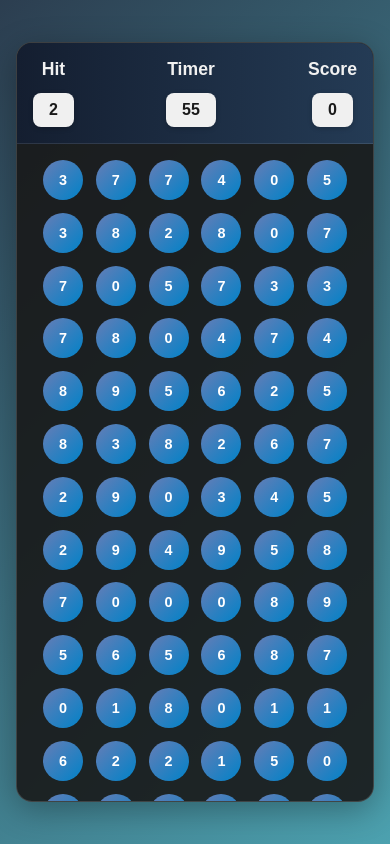
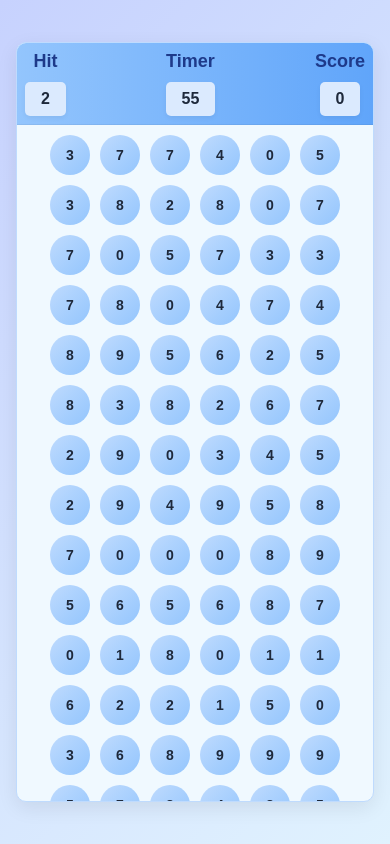
Before and after one commit to SyedaBismaa/PopFizz, a plain HTML site: page index.html in a window 390 px wide. Drawn offline with Linux system fonts and the light colour scheme.

Commit message:
Completed

```diff
--- a/index.html
+++ b/index.html
@@ -5,10 +5,10 @@
 <head>
     <meta charset="UTF-8">
     <meta name="viewport" content="width=device-width, initial-scale=1.0">
-    <title>Bubble-Game</title>
+    <title>PopFizz</title>
     <link rel="stylesheet" href="style.css">
     <link rel="shortcut icon"
-        href="https://img.freepik.com/free-vector/clear-bubble-element-vector-navy-background_53876-118551.jpg?size=626&ext=jpg&ga=GA1.1.1658366115.1707565292&semt=sph"
+        href="./fav-icon-img.jpeg"
         type="img">
 </head>
 
--- a/style.css
+++ b/style.css
@@ -8,7 +8,6 @@
 html, body {
     height: 100%;
     width: 100%;
-    font-size: 16px;
 }
 
 #main {
@@ -17,85 +16,85 @@ html, body {
     align-items: center;
     height: 100%;
     width: 100%;
-    background: linear-gradient(135deg, #2c3e50, #4ca1af); /* Elegant dark teal blend */
+    background: linear-gradient(135deg, #c7d2fe, #e0f2fe); /* Soft light blue to very light blue */
 }
 
 #panel {
     width: 80%;
     height: 80%;
-    border-radius: 1rem;
+    border-radius: 10px;
     overflow: hidden;
-    background-color: rgba(25, 25, 25, 0.9);
-    border: 0.1rem solid rgba(200, 200, 200, 0.2);
-    box-shadow: 0 0.5rem 2rem rgba(0, 0, 0, 0.3);
+    background-color: #f0f9ff; /* Very soft bluish-white */
+    border: 1px solid #bfdbfe;
+    box-shadow: 0px 6px 20px rgba(0, 0, 0, 0.08);
 }
 
 #ptop {
-    height: 5rem;
+    height: 80px;
     width: 100%;
     display: flex;
     justify-content: space-between;
     align-items: center;
-    padding: 0 15%;
-    color: #f1f1f1;
-    background: linear-gradient(to right, #141e30, #243b55); /* Steel-blue gradient */
-    border-bottom: 0.1rem solid rgba(255, 255, 255, 0.1);
+    padding: 0 20%;
+    color: #1e3a8a;
+    background: linear-gradient(to right, #93c5fd, #60a5fa); /* Mid to darker blue gradient */
+    border-bottom: 1px solid rgba(0, 0, 0, 0.05);
 }
 
 .elem {
     display: flex;
     align-items: center;
-    gap: 0.8rem;
+    gap: 10px;
 }
 
 .elem h2 {
-    font-size: 1.4rem;
+    font-size: 22px;
     font-weight: 600;
 }
 
 .box {
-    padding: 0.6rem 1.4rem;
-    background-color: #f0f0f0;
-    color: #1a1a1a;
+    padding: 10px 20px;
+    background-color: #dbeafe;
+    color: #1e293b;
     font-weight: 600;
-    font-size: 1.2rem;
-    border-radius: 0.5rem;
-    box-shadow: 0 0.1rem 0.3rem rgba(0, 0, 0, 0.2);
+    font-size: 20px;
+    border-radius: 5px;
+    box-shadow: 0 2px 5px rgba(0, 0, 0, 0.05);
 }
 
 #pbtm {
-    border-radius: 0.5rem;
+    border-radius: 5px;
     display: flex;
     justify-content: center;
     align-items: center;
     flex-wrap: wrap;
-    gap: 1rem;
-    padding: 1.5rem;
+    gap: 15px;
+    padding: 20px;
     width: 100%;
-    height: calc(100% - 5rem);
+    height: calc(100% - 80px);
 }
 
 .bubble {
     display: flex;
     align-items: center;
     justify-content: center;
-    height: 3rem;
-    width: 3rem;
-    font-size: 1rem;
-    color: #ffffff;
-    background: linear-gradient(135deg, #667db6, #0082c8); /* Subtle purple-blue */
+    height: 45px;
+    width: 45px;
+    color: #1e293b;
+    background: linear-gradient(135deg, #bfdbfe, #93c5fd); /* Light Blue bubble */
     border-radius: 50%;
     font-weight: 600;
     transition: background 0.3s ease, transform 0.2s ease;
 }
 
 .bubble:hover {
-    background: linear-gradient(135deg, #0082c8, #667db6); /* Reverse for hover effect */
+    background: linear-gradient(135deg, #3b82f6, #2563eb); /* Vibrant blue on hover */
+    color: #ffffff;
     cursor: pointer;
-    transform: scale(1.15);
+    transform: scale(1.1);
 }
 
-/* 🌐 MEDIA QUERY for Responsiveness */
+/* MEDIA QUERY */
 @media (max-width: 768px) {
     #panel {
         width: 95%;
@@ -105,9 +104,9 @@ html, body {
 
     #ptop {
         flex-direction: row;
-        align-items: center;
-        gap: 0.5rem;
-        padding: 1rem;
+        align-items: flex-start;
+        gap: 10px;
+        padding: 0.5rem;
         height: auto;
     }
 
@@ -117,22 +116,22 @@ html, body {
     }
 
     .elem h2 {
-        font-size: 1.1rem;
+        font-size: 18px;
     }
 
     .box {
-        font-size: 1rem;
-        padding: 0.5rem 1rem;
+        font-size: 16px;
+        padding: 8px 16px;
     }
 
     #pbtm {
-        gap: 0.8rem;
-        padding: 1rem;
+        gap: 10px;
+        padding: 10px;
     }
 
     .bubble {
-        height: 2.5rem;
-        width: 2.5rem;
-        font-size: 0.9rem;
+        height: 40px;
+        width: 40px;
+        font-size: 14px;
     }
 }
```
Also changed, not shown: fav-icon-img.jpeg (added).
